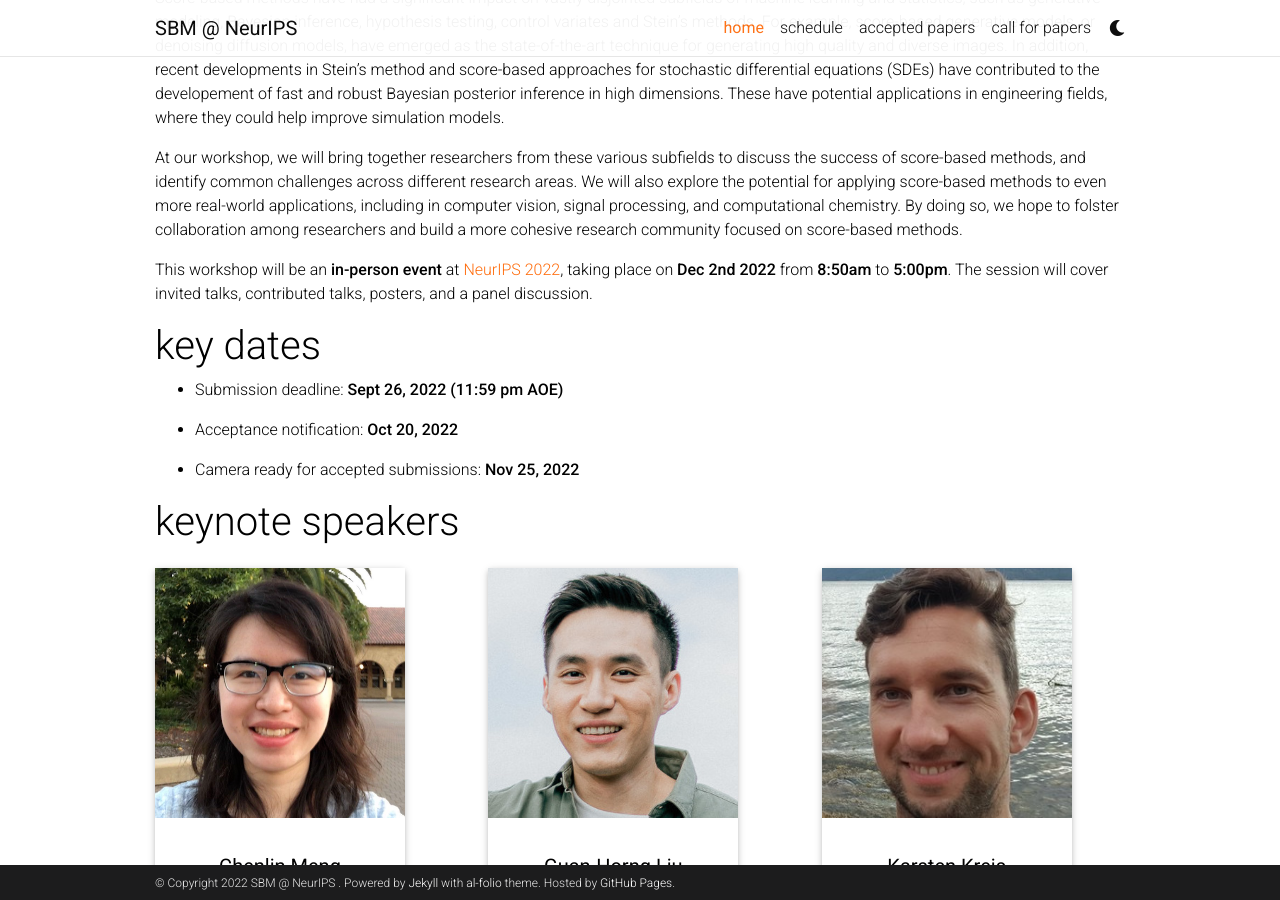
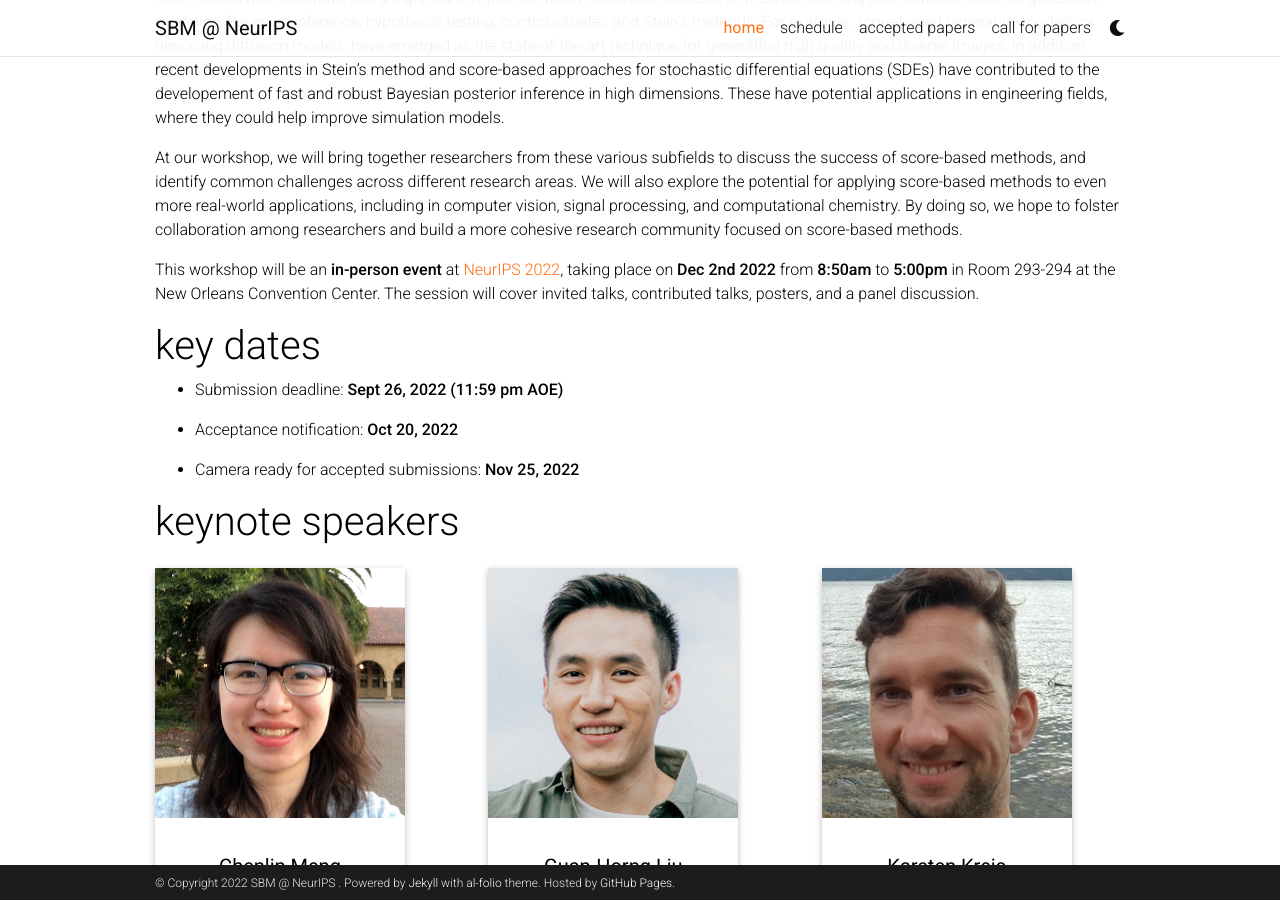
Before and after one commit to score-based-methods-workshop/score-based-methods-workshop.github.io, a Jekyll site: the page built from _pages/home.md, in a window 1280 px wide and 900 px high, scrolled down 632 px. Built offline with Jekyll 4.4.1, drawn with Linux system fonts in a browser that asks for light colours; full-size pictures stand in for the smaller copies a plugin makes; comment, search, counter and statistics services are not loaded; a style sheet for code colours, icons or effects is not loaded.

Commit message:
update website

```diff
--- a/_pages/home.md
+++ b/_pages/home.md
@@ -19,7 +19,7 @@
 
 At our workshop, we will bring together researchers from these various subfields to discuss the success of score-based methods, and identify common challenges across different research areas. We will also explore the potential for applying score-based methods to even more real-world applications, including in computer vision, signal processing, and computational chemistry. By doing so, we hope to folster collaboration among researchers and build a more cohesive research community focused on score-based methods.
 
-This workshop will be an **in-person event** at [NeurIPS 2022](https://neurips.cc/), taking place on **Dec 2nd 2022** from **8:50am** to **5:00pm**. The session will cover invited talks, contributed talks, posters, and a panel discussion.
+This workshop will be an **in-person event** at [NeurIPS 2022](https://neurips.cc/), taking place on **Dec 2nd 2022** from **8:50am** to **5:00pm** in Room 293-294 at the New Orleans Convention Center. The session will cover invited talks, contributed talks, posters, and a panel discussion.
 
 # key dates
 
```
